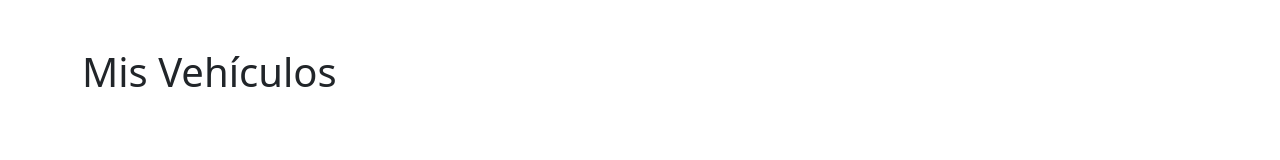
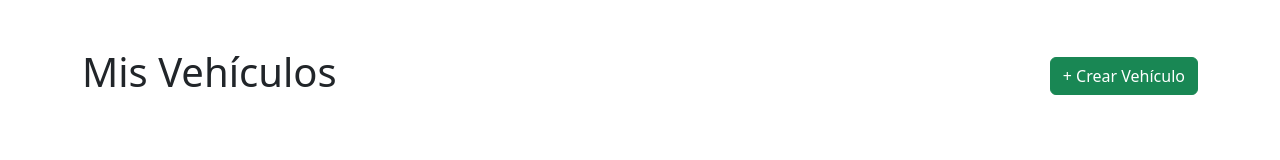
Before and after one commit to walbyn504/TicoAuto-Frontend, a plain HTML site: page index.html in a window 1280 px wide. Drawn offline with nearby package versions, Linux system fonts and the light colour scheme; no server answers.

Commit message:
Incluye botón para crear un vehículo.

```diff
--- a/index.html
+++ b/index.html
@@ -10,7 +10,12 @@
 <body>
 
 <div class="container mt-5">
-    <h1 class="mb-4">Mis Vehículos</h1>
+    <div class="d-flex justify-content-between align-items-center mb-4">
+        <h1>Mis Vehículos</h1>
+        <!-- Botón Crear -->
+        <a href="html/vehiculo/formularioVehiculo.html" class="btn btn-success">+ Crear Vehículo</a>
+    </div>
+
     <div class="row" id="vehiculosContainer">
         <!-- Aquí se generarán las cards -->
     </div>
```
